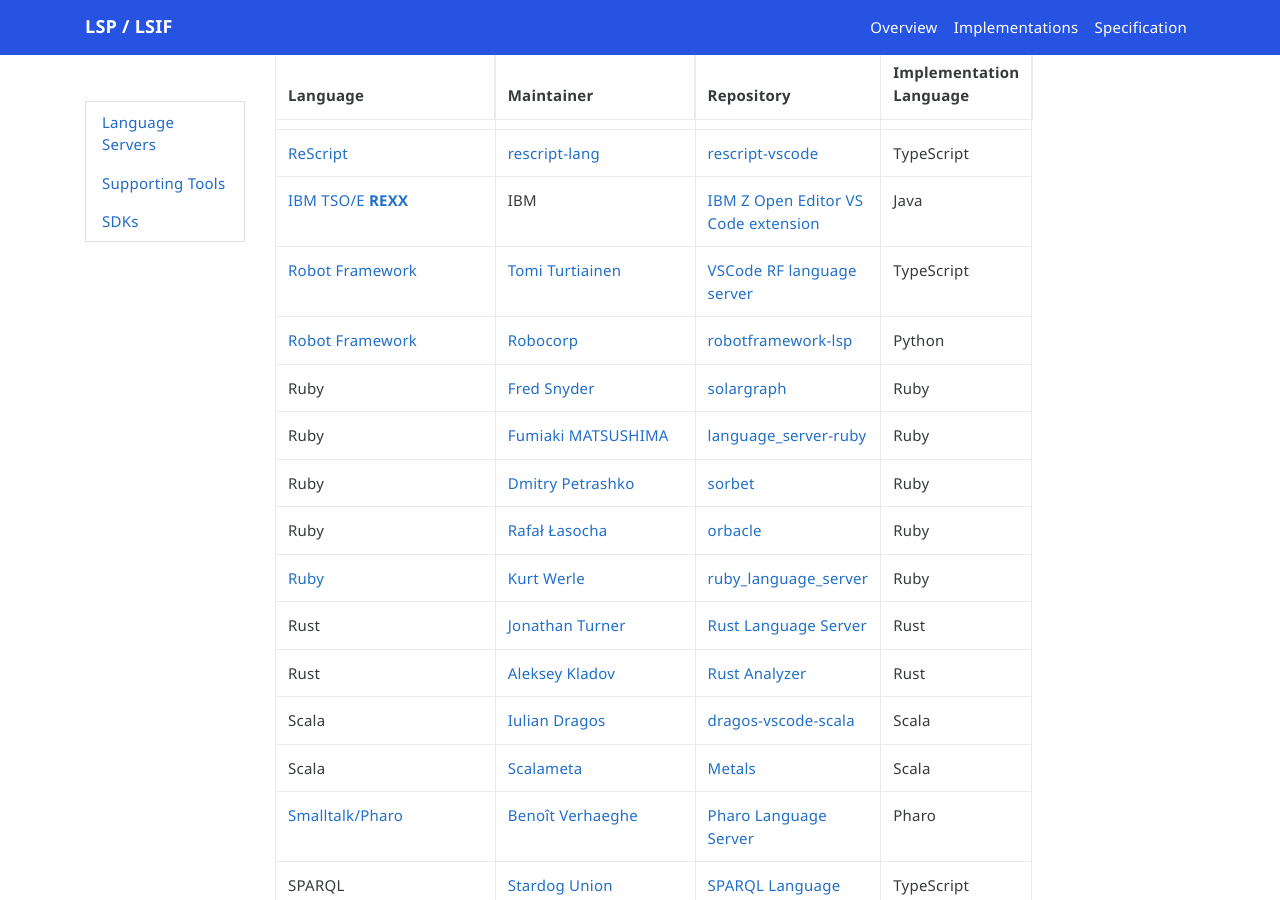
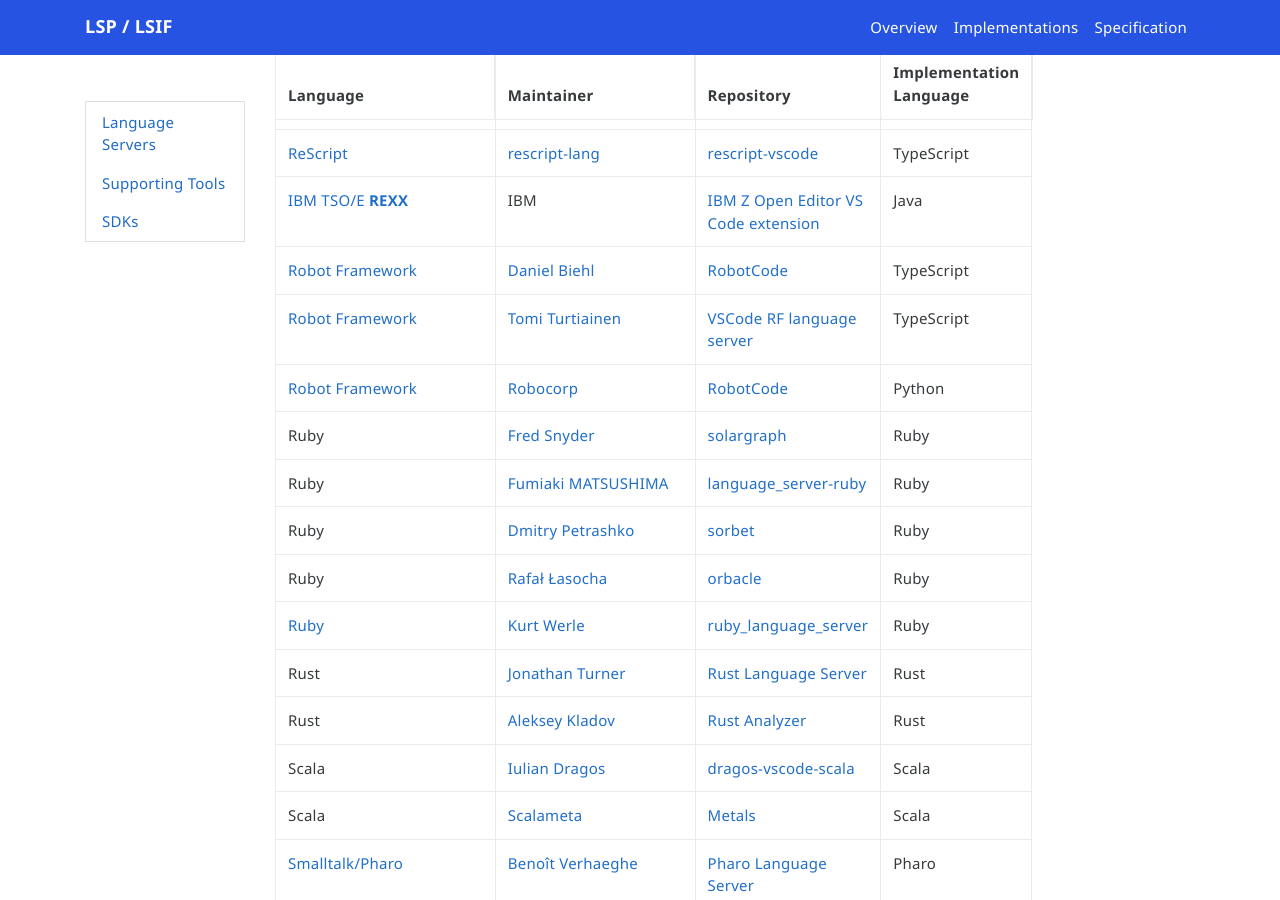
Before and after one commit to microsoft/language-server-protocol, a Jekyll site: the page built from _implementors/servers.md, in a window 1280 px wide and 900 px high, scrolled down 7707 px. Built offline with Jekyll 4.4.1, drawn with Linux system fonts in a browser that asks for light colours; nearby versions of some CDN libraries; comment, search, counter and statistics services are not loaded.

Commit message:
add RobotCode
Hello, can you add RobotCode language server for RobotFramework?

```diff
--- a/_implementors/servers.md
+++ b/_implementors/servers.md
@@ -142,8 +142,9 @@
 | [REL](https://github.com/sscit/rel) | [Stefan Schlichthärle](https://www.github.com/sscit) | [rel-ls](https://github.com/sscit/rel) | C++ |
 | [ReScript](https://rescript-lang.org) | [rescript-lang](https://github.com/rescript-lang) | [rescript-vscode](https://github.com/rescript-lang/rescript-vscode) | TypeScript |
 | [IBM TSO/E **REXX**](https://www.ibm.com/docs/en/zos/2.4.0?topic=tsoe-zos-rexx-reference) | IBM |  [IBM Z Open Editor VS Code extension](https://marketplace.visualstudio.com/items?itemName=IBM.zopeneditor) | Java |
+| [Robot Framework](https://robotframework.org/) | [Daniel Biehl](https://github.com/d-biehl) | [RobotCode](https://github.com/tomi/vscode-rf-language-server) | TypeScript |
 | [Robot Framework](https://robotframework.org/) | [Tomi Turtiainen](https://github.com/tomi) | [VSCode RF language server](https://github.com/tomi/vscode-rf-language-server) | TypeScript |
-| [Robot Framework](https://robotframework.org) | [Robocorp](https://robocorp.com) | [robotframework-lsp](https://github.com/robocorp/robotframework-lsp) | Python |
+| [Robot Framework](https://robotframework.org) | [Robocorp](https://robocorp.com) | [RobotCode](https://github.com/d-biehl/robotcode) | Python |
 | Ruby | [Fred Snyder](https://github.com/castwide) | [solargraph](https://github.com/castwide/solargraph) | Ruby |
 | Ruby | [Fumiaki MATSUSHIMA](https://github.com/mtsmfm) | [language_server-ruby](https://github.com/mtsmfm/language_server-ruby) | Ruby |
 | Ruby | [Dmitry Petrashko](https://github.com/DarkDimius) | [sorbet](https://github.com/sorbet/sorbet) | Ruby |
```
